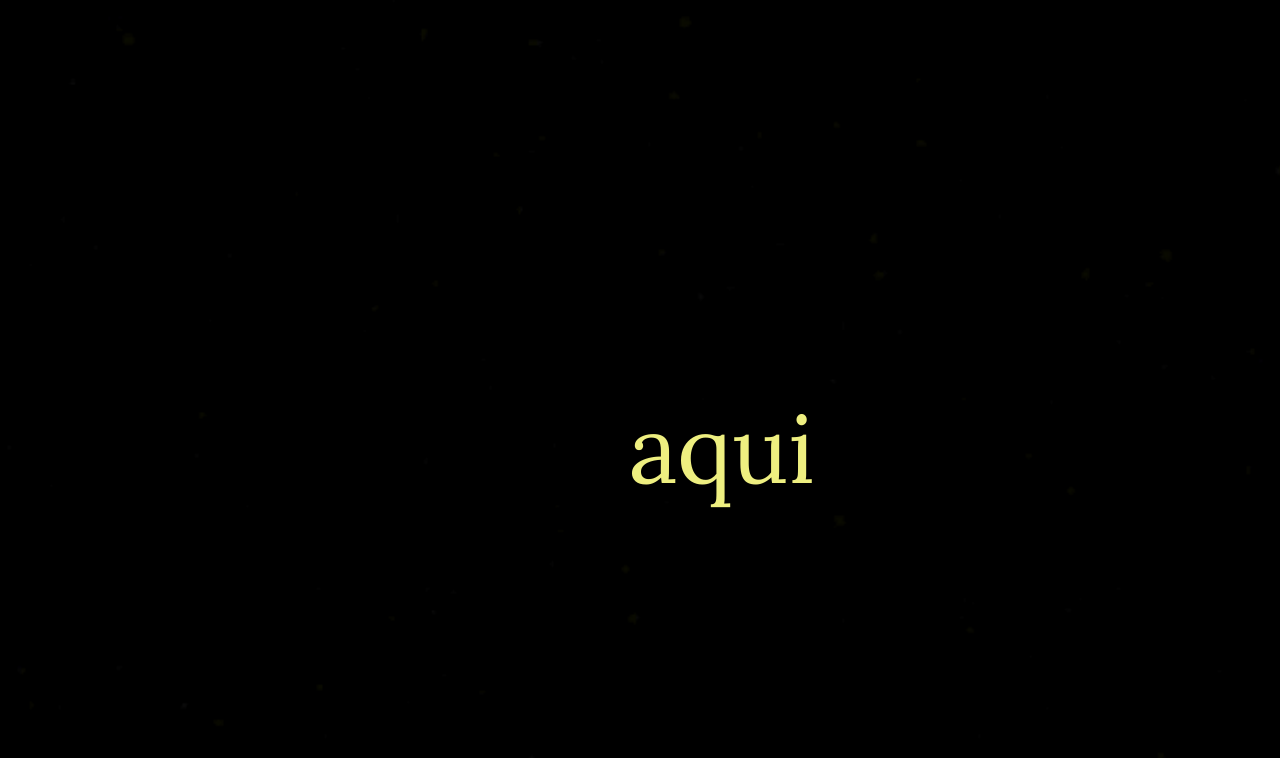
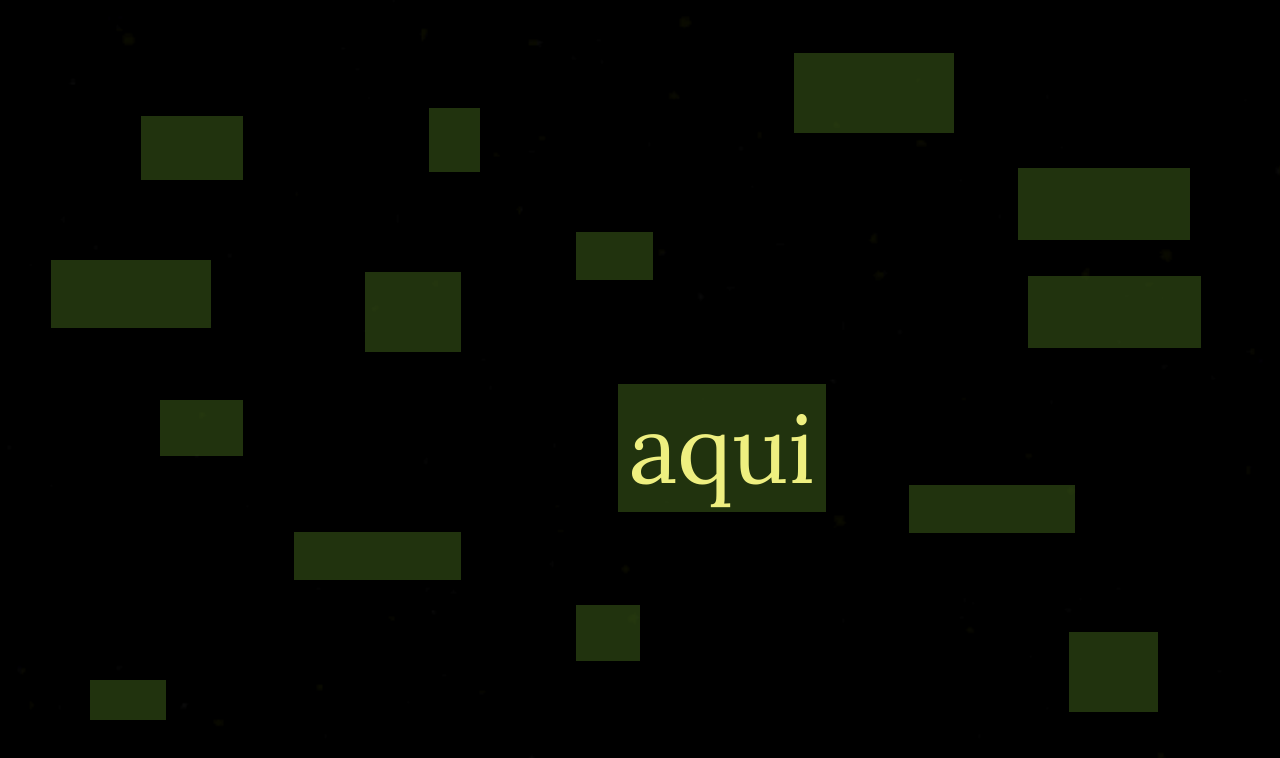
Before and after one commit to roavellarm/aqui-a-deriva, a React (Create React App) app: page / in a window 1280 px wide. Both pictures are taken after a click on the element "aqui". Shown: the top 758 px of the page. Built offline with nearby package versions, Linux system fonts and the light colour scheme.

Commit message:
Work in progress

```diff
--- a/src/HereAdrift.tsx
+++ b/src/HereAdrift.tsx
@@ -1,10 +1,12 @@
-import React, { useCallback, useEffect, useState } from 'react'
+import React, { TouchEvent, useCallback, useEffect, useState } from 'react'
 import { stars } from 'cosmos'
 import { Star } from 'Star'
 import { Universe, StartHere } from 'styles'
+import { IPosition } from 'types'
 
 const HereAdrift = () => {
   const [hasBegin, bigBang] = useState(false)
+  const [touchPosition, setTouchPosition] = useState<IPosition>(null)
   const backgroundSound = new Audio('./audios/audio_fundo.mp3') // eslint-disable-line
 
   const playBackgroundSound = useCallback(() => {
@@ -17,14 +19,19 @@ const HereAdrift = () => {
     return playBackgroundSound()
   }
 
+  const handleOnTouch = (e: TouchEvent) => {
+    const { clientX, clientY } = e.nativeEvent.changedTouches[0]
+    setTouchPosition({ x: clientX, y: clientY })
+  }
+
   useEffect(() => {
     backgroundSound.addEventListener('ended', playBackgroundSound)
   }, [backgroundSound, playBackgroundSound])
 
   return (
-    <Universe>
+    <Universe onTouchMove={handleOnTouch}>
       {hasBegin ? (
-        stars.map((star) => <Star data={star} key={star.name} />)
+        stars.map((star) => <Star {...star} key={star.name} touchPosition={touchPosition} />)
       ) : (
         <StartHere onClick={handleBigBang}>aqui</StartHere>
       )}
--- a/src/Star.tsx
+++ b/src/Star.tsx
@@ -1,22 +1,35 @@
 import React, { useEffect, useState, memo, useCallback } from 'react'
-import { IStar } from 'types'
+import { IPosition, IStar } from 'types'
 import { StyledStar } from 'styles'
 
-interface Props {
-  data: IStar
+interface StarProps extends IStar {
+  touchPosition: IPosition
 }
 
-const Star = memo(({ data }: Props) => {
-  const { sound, coordinates, name } = data
+const Star = memo(({ name, sound, location, touchPosition }: StarProps) => {
   const [isPlaying, setIsPlaying] = useState(false)
+  const { coordinates, locationArea } = location
+  const { minX, maxX, minY, maxY } = locationArea
 
-  const shineTheStar = () => {
+  const shineTheStar = useCallback(() => {
     sound.volume = 0.5 // eslint-disable-line
     sound.play()
     return setIsPlaying(true)
-  }
+  }, [sound])
 
   const updateSoundState = useCallback(() => setIsPlaying(false), [])
+
+  const isTouchingTheStar = useCallback(() => {
+    if (!touchPosition) return undefined
+    const { x, y } = touchPosition
+    if (x >= minX && x <= maxX && y >= minY && y <= maxY) return shineTheStar()
+    return undefined
+  }, [maxX, maxY, minX, minY, shineTheStar, touchPosition])
+
+  useEffect(() => {
+    console.log(coordinates, locationArea, touchPosition, window.innerWidth, window.innerHeight)
+    isTouchingTheStar()
+  }, [touchPosition]) // eslint-disable-line
 
   useEffect(() => {
     sound.addEventListener('ended', updateSoundState)
@@ -24,9 +37,31 @@ const Star = memo(({ data }: Props) => {
   }, [sound, updateSoundState])
 
   return (
-    <StyledStar coordinates={coordinates} isPlaying={isPlaying} onMouseOver={shineTheStar}>
-      {name}
-    </StyledStar>
+    <>
+      <StyledStar
+        {...coordinates}
+        isPlaying={isPlaying}
+        onDragOverCapture={shineTheStar}
+        onMouseOver={shineTheStar}
+      >
+        {name}
+      </StyledStar>
+      {/* <div
+        style={{
+          position: 'absolute',
+          background: 'red',
+          display: 'flex',
+          justifyContent: 'center',
+          alignItems: 'center',
+          left: `${minX}vw`,
+          top: `${coordinates.t}vh`,
+          width: `${maxX - minX}vw`,
+          height: `${maxY - minY}vh`,
+        }}
+      >
+        .a
+      </div> */}
+    </>
   )
 })
 
--- a/src/cosmos.ts
+++ b/src/cosmos.ts
@@ -1,77 +1,79 @@
+import { calculateStarLocationArea } from 'helper'
+
 export const stars = [
   {
     name: 'hoje',
     sound: new Audio('./audios/hoje.mp3'),
-    coordinates: { f: 35, w: 8, h: 8, l: 11, t: 14.5 },
+    location: calculateStarLocationArea({ f: 35, w: 8, h: 8, l: 11, t: 14.5 }),
   },
   {
     name: 'lá',
     sound: new Audio('./audios/la.mp3'),
-    coordinates: { f: 40, w: 4, h: 8, l: 33.5, t: 13.5 },
+    location: calculateStarLocationArea({ f: 40, w: 4, h: 8, l: 33.5, t: 13.5 }),
   },
   {
     name: 'isso',
     sound: new Audio('./audios/isso.mp3'),
-    coordinates: { f: 60, w: 12.5, h: 10, r: 25.5, t: 6.6 },
+    location: calculateStarLocationArea({ f: 60, w: 12.5, h: 10, r: 25.5, t: 6.6 }),
   },
   {
     name: 'agora',
     sound: new Audio('./audios/agora.mp3'),
-    coordinates: { f: 40, w: 12.5, h: 8.5, l: 4, t: 32.5 },
+    location: calculateStarLocationArea({ f: 40, w: 12.5, h: 8.5, l: 4, t: 32.5 }),
   },
   {
     name: 'tu',
     sound: new Audio('./audios/tu.mp3'),
-    coordinates: { f: 65, w: 7.5, h: 10, l: 28.5, t: 34 },
+    location: calculateStarLocationArea({ f: 65, w: 7.5, h: 10, l: 28.5, t: 34 }),
   },
   {
     name: 'nós',
     sound: new Audio('./audios/nos.mp3'),
-    coordinates: { f: 30, w: 6, h: 6, l: 45, t: 29 },
+    location: calculateStarLocationArea({ f: 30, w: 6, h: 6, l: 45, t: 29 }),
   },
   {
     name: 'aquilo',
     sound: new Audio('./audios/aquilo.mp3'),
-    coordinates: { f: 40, w: 13.5, h: 9, r: 7, t: 21 },
+    location: calculateStarLocationArea({ f: 40, w: 13.5, h: 9, r: 7, t: 21 }),
   },
   {
     name: 'aquele',
     sound: new Audio('./audios/aquele.mp3'),
-    coordinates: { f: 40, w: 13.5, h: 9, r: 6.2, t: 34.5 },
+    location: calculateStarLocationArea({ f: 40, w: 13.5, h: 9, r: 6.2, t: 34.5 }),
   },
   {
     name: 'eu',
     sound: new Audio('./audios/eu.mp3'),
-    coordinates: { f: 50, w: 6.5, h: 7, l: 12.5, b: 43 },
+    location: calculateStarLocationArea({ f: 50, w: 6.5, h: 7, l: 12.5, b: 43 }),
   },
   {
     name: 'aqui',
     sound: new Audio('./audios/aqui.mp3'),
-    coordinates: { f: 70, w: 16.2, h: 16, r: 35.5, b: 36 },
+    location: calculateStarLocationArea({ f: 70, w: 16.2, h: 16, r: 35.5, b: 36 }),
   },
   {
     name: 'amanhã',
     sound: new Audio('./audios/amanha.mp3'),
-    coordinates: { f: 30, w: 13, h: 6, r: 16, b: 33.4 },
+    location: calculateStarLocationArea({ f: 30, w: 13, h: 6, r: 16, b: 33.4 }),
   },
   {
     name: 'ontem',
     sound: new Audio('./audios/ontem.mp3'),
-    coordinates: { f: 35, w: 13, h: 6, l: 23, b: 27.5 },
+    location: calculateStarLocationArea({ f: 35, w: 13, h: 6, l: 23, b: 27.5 }),
   },
   {
     name: 'este',
     sound: new Audio('./audios/este.mp3'),
-    coordinates: { f: 25, w: 6, h: 5, l: 7, b: 10 },
+    location: calculateStarLocationArea({ f: 25, w: 6, h: 5, l: 7, b: 10 }),
   },
   {
     name: 'cá',
     sound: new Audio('./audios/ca.mp3'),
-    coordinates: { f: 35, w: 5, h: 7, l: 45, b: 17.4 },
+    location: calculateStarLocationArea({ f: 35, w: 5, h: 7, l: 45, b: 17.4 }),
   },
   {
     name: 'ali',
     sound: new Audio('./audios/ali.mp3'),
-    coordinates: { f: 55, w: 7, h: 10, r: 9.5, b: 11 },
+    location: calculateStarLocationArea({ f: 55, w: 7, h: 10, r: 9.5, b: 11 }),
   },
 ]
--- /dev/null
+++ b/src/helper.ts
@@ -0,0 +1,17 @@
+import { ICoordinates } from 'types'
+
+export const PX_PROPORTION = 15
+
+export const calculateStarLocationArea = ({ f, l, r, t, b, w, h }: ICoordinates) => {
+  const minX = l || (r ? r - w : 0)
+  const maxX = r || (l ? l + w : 0) * 3.54
+  const minY = t || (b ? b + h : 0)
+  const maxY = b || (t ? t + h : 0) * 6.55 * 2.2758
+
+  return {
+    coordinates: { f, w, h, l, r, t, b },
+    locationArea: { minX, maxX, minY, maxY },
+  }
+}
+
+export const pixelToRem = (pixelValue: number) => `${pixelValue / 15}rem`
--- a/src/styles.ts
+++ b/src/styles.ts
@@ -1,8 +1,7 @@
 import styled from 'styled-components'
 import bg from 'images/background.gif'
 import { ICoordinates } from 'types'
-
-const pixelToRem = (pixelValue: number) => `${pixelValue / 15}rem`
+import { pixelToRem } from 'helper'
 
 export const Universe = styled.div`
   display: flex;
@@ -17,25 +16,22 @@ export const Universe = styled.div`
   background-size: cover;
 `
 
-interface Props extends ICoordinates {
-  isPlaying: boolean
-}
-
-export const StyledStar = styled.div<Props>`
+export const StyledStar = styled.div<ICoordinates>`
   position: absolute;
-  /* background: rgba(55, 85, 24, 0.6); */
+  z-index: 999 !important;
+  background: rgba(55, 85, 24, 0.6);
   display: flex;
   justify-content: center;
   align-items: center;
 
-  width: ${({ coordinates: x }) => `${x.w}vw`};
-  height: ${({ coordinates: y }) => `${y.h}vh`};
-  font-size: ${({ coordinates: z }) => pixelToRem(z.f)};
+  width: ${({ w }) => `${w}vw`};
+  height: ${({ h }) => `${h}vh`};
+  font-size: ${({ f }) => pixelToRem(f)};
 
-  left: ${({ coordinates: x }) => (x.l !== undefined ? `${x.l}vw` : 'auto')};
-  right: ${({ coordinates: x }) => (x.r !== undefined ? `${x.r}vw` : 'auto')};
-  top: ${({ coordinates: y }) => (y.t !== undefined ? `${y.t}vh` : 'auto')};
-  bottom: ${({ coordinates: y }) => (y.b !== undefined ? `${y.b}vh` : 'auto')};
+  left: ${({ l }) => (l !== undefined ? `${l}vw` : 'auto')};
+  right: ${({ r }) => (r !== undefined ? `${r}vw` : 'auto')};
+  top: ${({ t }) => (t !== undefined ? `${t}vh` : 'auto')};
+  bottom: ${({ b }) => (b !== undefined ? `${b}vh` : 'auto')};
 
   color: ${({ isPlaying }) => (isPlaying ? '#eeef80' : 'transparent')};
   transition: all ease-in-out 0.5s;
```
Also changed, not shown: src/types.d.ts (+18 -2 lines).
